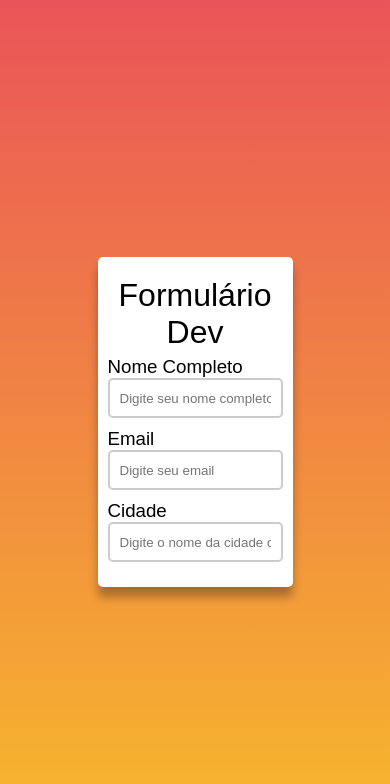
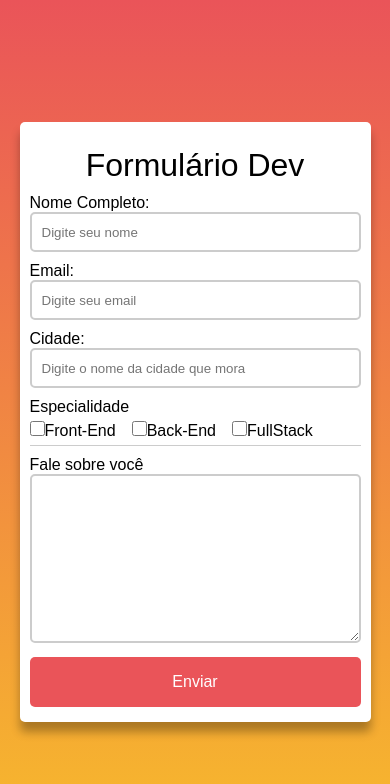
Before and after one commit to LucasGoulart24/Formulario_Dev, a plain HTML site: page index.html in a window 390 px wide. Drawn offline with Linux system fonts and the light colour scheme.

Commit message:
formulario

```diff
--- a/index.html
+++ b/index.html
@@ -10,17 +10,31 @@
     <div class="formulario">
         <h1>Formulário Dev</h1>
         <div class="info">
-            <h3>Nome Completo</h3>
-            <input type="text" placeholder="Digite seu nome completo">
+            <h4>Nome Completo:</h4>
+            <input id="nome" type="text" placeholder="Digite seu nome">
         </div>
         <div class="info">
-            <h3>Email</h3>
-            <input type="email" placeholder="Digite seu email">
+            <h4>Email:</h4>
+            <input id="email" type="email" placeholder="Digite seu email">
         </div>
         <div class="info">
-            <h3>Cidade</h3>
-            <input type="text" placeholder="Digite o nome da cidade que mora">
+            <h4>Cidade:</h4>
+            <input id="cidade" type="text" placeholder="Digite o nome da cidade que mora">
         </div>
+        <div class="info">
+            <h4>Especialidade</h4>
+            <div class="areas">
+                <label for="#"><input type="checkbox" class="especialidade">Front-End</label>
+                <label for="#"><input type="checkbox" class="especialidade">Back-End</label>
+                <label for="#"><input type="checkbox" class="especialidade">FullStack</label>
+            </div>
+        </div>
+        <div class="info">
+            <h4>Fale sobre você</h4>
+            <textarea id="texto"></textarea>
+        </div>
+        <button onclick="Enviar()">Enviar</button>
     </div>
+    <script src="./script.js"></script>
 </body>
 </html>
--- /dev/null
+++ b/script.js
@@ -0,0 +1,42 @@
+function Enviar() {
+    const nomeCompleto = document.getElementById('nome');
+    const email = document.getElementById('email');
+    const cidade = document.getElementById('cidade');
+    const texto = document.getElementById('texto');
+    const checkboxs = document.querySelectorAll('.especialidade');
+
+    // Limpar os errors anteriores
+    [nomeCompleto, email, cidade, texto].forEach(el => el.classList.remove('erro'));
+
+    let formularioValido = true
+
+    if(nomeCompleto.value.trim() === '') {
+        nomeCompleto.classList.add('erro');
+        formularioValido = false;
+    }
+    if(email.value.trim() === '') {
+        email.classList.add('erro');
+        formularioValido = false;
+    }
+    if(cidade.value.trim() === '') {
+        cidade.classList.add('erro');
+        formularioValido = false;
+    }
+    if(texto.value.trim() === '') {
+        texto.classList.add('erro');
+        formularioValido = false;
+    }
+    if(formularioValido) {
+        alert('Formulário enviado com sucesso!');
+    }else {
+        alert('Por favor, preencha os campus!')
+    }
+
+    // Verificar se o checkbox está marcado
+    const checkboxMarcado = Array.from(checkboxs).some(cb => cb.checked);
+
+    if(!checkboxMarcado) {
+        alert('Selecione pelo menos a sua especialidade.');
+        formularioValido = false
+    }
+}
--- a/style.css
+++ b/style.css
@@ -17,7 +17,18 @@ body{
 h1{
     font-weight: 400;
     text-align: center;
-    margin: 5px;
+    margin: 10px;
+}
+
+button{
+    width: 100%;
+    height: 50px;
+    border: none;
+    border-radius: 5px;
+    background-color: #ea5459;
+    cursor: pointer;
+    color: #ffffff;
+    font-size: 1rem;
 }
 
 /*Formulário*/
@@ -35,7 +46,7 @@ h1{
     margin-bottom: 10px;
 }
 
-.info h3{
+.info h4{
     font-weight: 400;
 }
 
@@ -47,3 +58,39 @@ h1{
     border-radius: 5px;
     padding: 0 10px;
 }
+
+.info textarea{
+    width: 100%;
+    height: 20vh;
+    outline: none;
+    padding: 5px;
+    border-radius: 5px;
+    border: 2px solid #cccccc;
+}
+
+/*Areas*/
+.areas{
+    height: 30px;
+    display: flex;
+    align-items: center;
+    justify-content: flex-start;
+    gap: 1rem;
+    border-bottom: 1px solid #cccccc;
+}
+
+.areas input{
+    width: 15px;
+    height: 15px;
+}
+
+/*Error*/
+input.erro, textarea.erro{
+    border: 2px solid red;
+}
+
+/*Responsividade*/
+@media screen and (max-width: 768px) {
+    .formulario{
+        width: 90%;
+    }
+}
```
Also changed, not shown: Captura.png (added), 1 other file.
